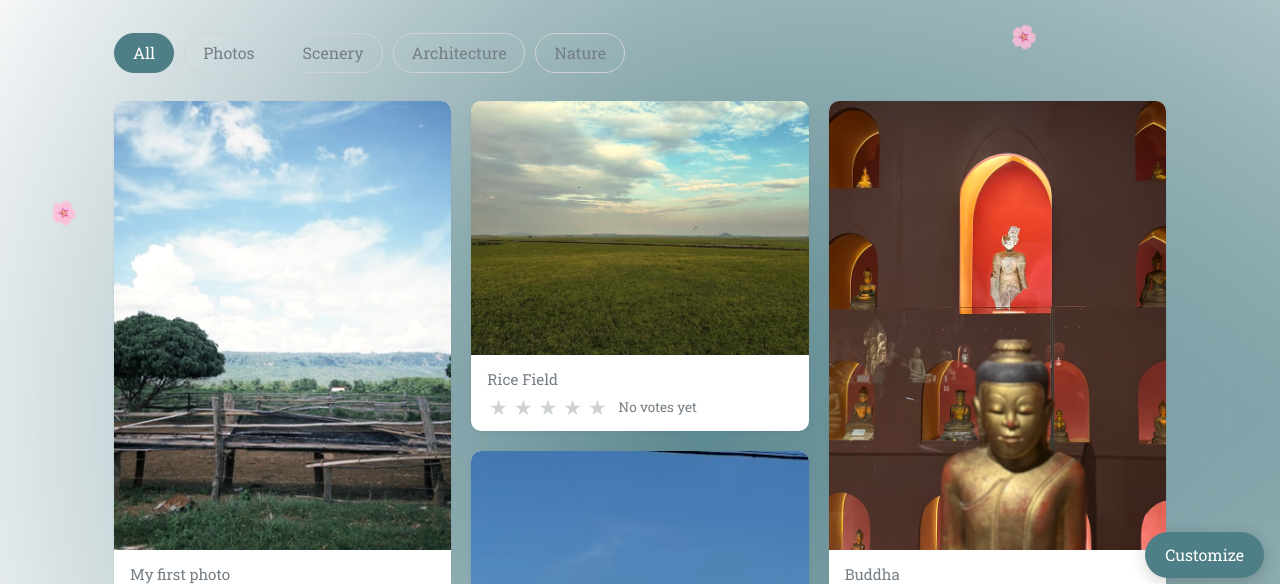
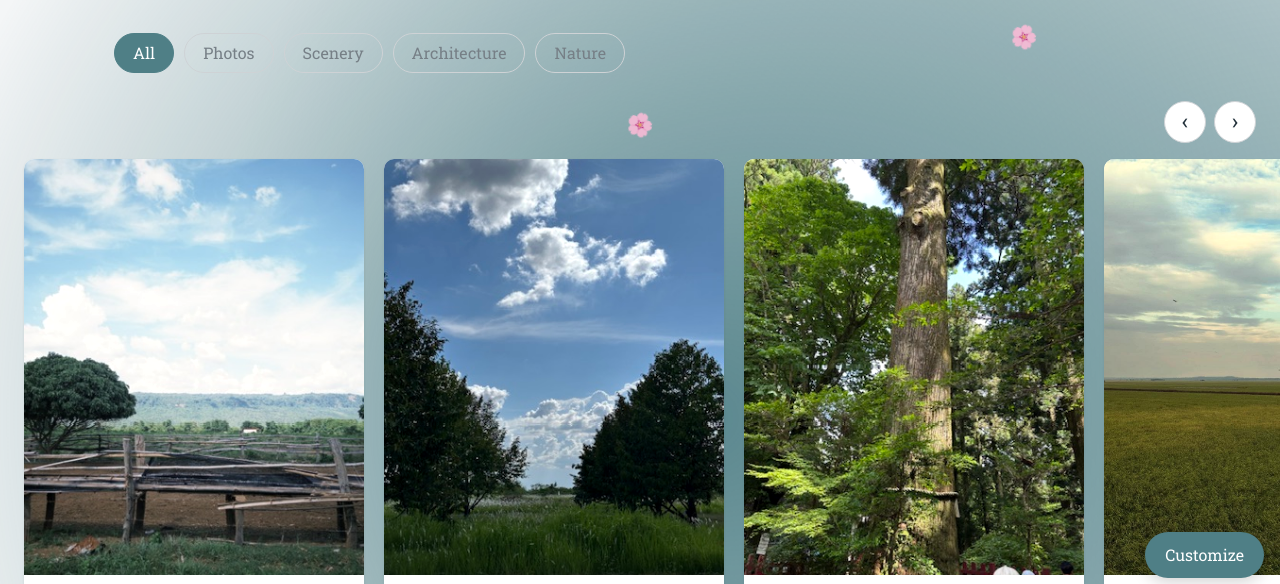
Before and after one commit to chernanin-theprettyboy/My-gallary, a plain HTML site: page index.html in a window 1280 px wide. Shown: the part 206-790 px from the top of the page. Drawn offline with Linux system fonts and the light colour scheme; no server answers.

Commit message:
Add navigation buttons for horizontal scrolling

```diff
--- a/index.html
+++ b/index.html
@@ -122,6 +122,13 @@ header, .bar, #grid {
 .stars button{background:none;border:0;padding:0 2px;font-size:1.3rem;line-height:1;cursor:pointer;color:var(--line);transition:color .15s,transform .15s}
 .stars button.on{color:#e8a317}
 .stars button:hover{transform:scale(1.2)}
+/* Horizontal gallery */
+main{display:flex;gap:20px;max-width:none;margin:0;padding:4px 24px 48px;overflow-x:auto;scroll-snap-type:x mandatory;scroll-padding:0 24px;scrollbar-width:thin;scrollbar-color:var(--accent) transparent}
+figure{margin:0;width:auto;flex:0 0 clamp(240px,72vw,340px);scroll-snap-align:start}
+figure img{height:clamp(300px,52vh,440px);object-fit:cover}
+.nav{display:flex;justify-content:flex-end;gap:8px;padding:0 24px 12px;position:relative;z-index:2}
+.nav button{font:inherit;width:42px;height:42px;border-radius:50%;border:1px solid var(--line);background:var(--card);color:var(--ink);font-size:1.4rem;line-height:1;cursor:pointer;transition:border-color .2s}
+.nav button:hover{border-color:var(--accent)}
 </style>
 </head>
 <body>
@@ -143,6 +150,7 @@ header, .bar, #grid {
 </header>
 <div class="bar" id="bar">
 </div>
+<div class="nav"><button id="sl" aria-label="Scroll left">&#8249;</button><button id="sr" aria-label="Scroll right">&#8250;</button></div>
 <main id="grid" aria-live="polite"></main>
 <button id="cz" aria-expanded="false" aria-controls="pn">Customize</button>
 <div id="pn" hidden>
@@ -165,7 +173,7 @@ var grid=document.getElementById("grid"),bar=document.getElementById("bar");
 // STEP 2: draw the grid from the data.
 function render(){
  shown=photos.filter(function(p){return cat==="All"||p.c===cat});
- grid.innerHTML="";
+ var keep=grid.scrollLeft;grid.innerHTML="";
  shown.forEach(function(p,i){
   var f=document.createElement("figure");f.tabIndex=0;f.setAttribute("role","button");
   f.innerHTML='<img loading="lazy" alt=""><figcaption></figcaption>';
@@ -175,6 +183,7 @@ function render(){
   f.onkeydown=function(e){if(e.key==="Enter"||e.key===" "){e.preventDefault();open(i)}};
   grid.appendChild(f);
  });
+grid.scrollLeft=keep;
 }
 // STEP 3: category filter buttons built from the data.
 function filters(){
@@ -182,7 +191,7 @@ function filters(){
  var cats=["All"].concat(photos.map(function(p){return p.c}).filter(function(v,i,a){return a.indexOf(v)===i}));
  cats.reverse().forEach(function(c){
   var b=document.createElement("button");b.textContent=c;b.setAttribute("aria-pressed",c===cat);
-  b.onclick=function(){cat=c;filters();render()};bar.prepend(b);
+  b.onclick=function(){cat=c;filters();render();grid.scrollLeft=0};bar.prepend(b);
  });
 }
 // STEP 4: the lightbox (big viewer).
@@ -270,6 +279,8 @@ function stars(p){
  info.textContent=st?(st.average+" ("+st.votes+")"):"No votes yet";
  box.appendChild(info);
  return box}
+document.getElementById("sl").onclick=function(){grid.scrollBy({left:-360,behavior:"smooth"})};
+document.getElementById("sr").onclick=function(){grid.scrollBy({left:360,behavior:"smooth"})};
 filters();render();
 loadStats();
 </script>
```
